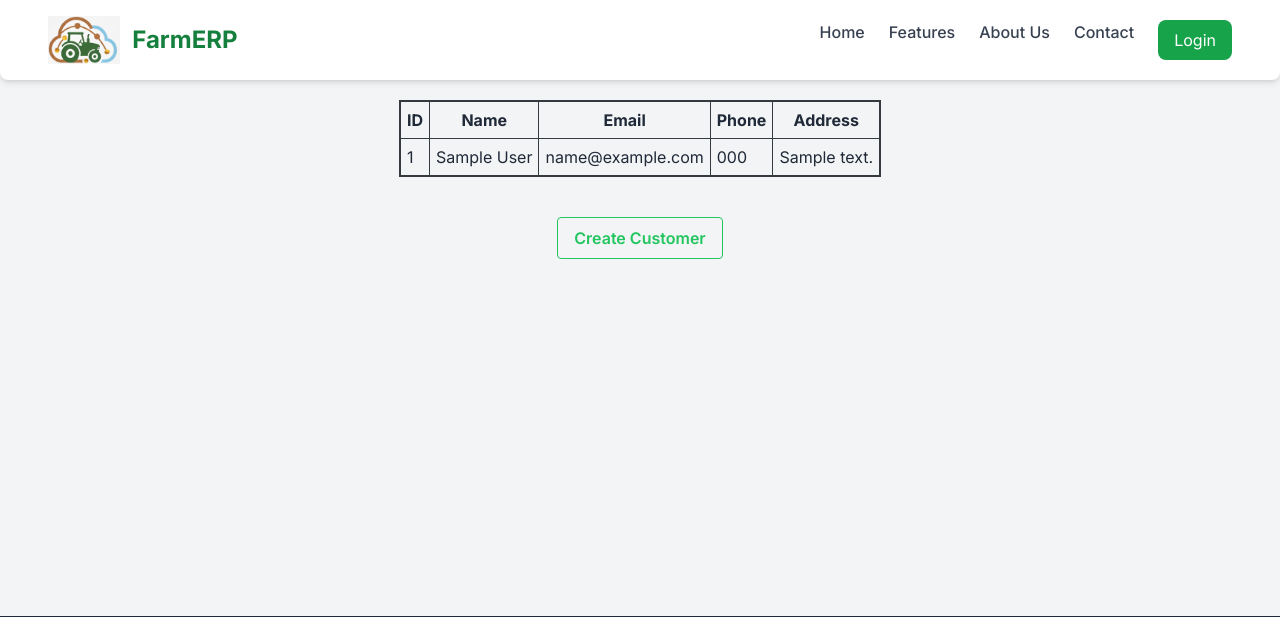
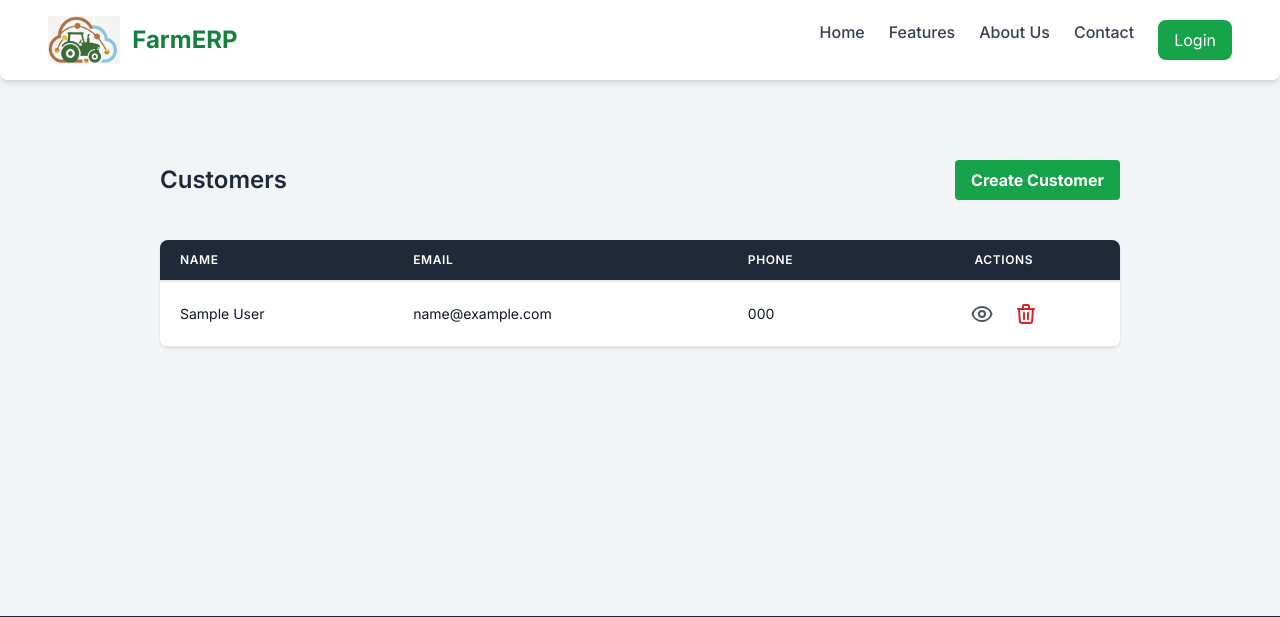
Before and after one commit to MartinJanssens1307/FarmERP, a Django app: page /customers in a window 1280 px wide. Shown: the top 617 px of the page. Run offline with Django 5.2, Linux system fonts and the light colour scheme; tables that the repository leaves empty hold one stand-in row (values such as "Sample post"); some libraries are stand-ins or nearby versions.

Commit message:
View, delete and create customers + look

```diff
--- a/ERP/templates/ERP/customers.html
+++ b/ERP/templates/ERP/customers.html
@@ -6,35 +6,64 @@
 
 
 {% block body %}
-    <div class="table-container" style="display: flex; justify-content: center; align-items: center; width: 100%;">
-        <table class="table table-striped table-bordered" style="border: 2px solid #343a40; margin: 20px auto;">
-            <thead class="thead-dark">
+<div class="container mx-auto px-4 sm:px-8 max-w-5xl my-12">
+    <div class="py-8">
+        <div class="flex justify-between items-center mb-6">
+            <h2 class="text-2xl font-semibold leading-tight text-gray-800">Customers</h2>
+            <a href="{% url 'create_customer' %}" class="bg-green-600 hover:bg-green-700 text-white font-bold py-2 px-4 rounded focus:outline-none focus:shadow-outline transition duration-300">
+                Create Customer
+            </a>
+        </div>
+        <div class="-mx-4 sm:-mx-8 px-4 sm:px-8 py-4 overflow-x-auto">
+            <div class="inline-block min-w-full shadow rounded-lg overflow-hidden">
+                <table class="min-w-full leading-normal">
+                    <thead class="bg-gray-800 text-white">
                         <tr>
-                    <th style="border: 1px solid #343a40; padding: 6px;">ID</th>
-                    <th style="border: 1px solid #343a40; padding: 6px;">Name</th>
-                    <th style="border: 1px solid #343a40; padding: 6px;">Email</th>
-                    <th style="border: 1px solid #343a40; padding: 6px;">Phone</th>
-                    <th style="border: 1px solid #343a40; padding: 6px;">Address</th>
-                    <!-- Add more columns if your Customer model has more fields -->
+                            <th class="px-5 py-3 border-b-2 border-gray-200 text-left text-xs font-semibold uppercase tracking-wider">
+                                Name
+                            </th>
+                            <th class="px-5 py-3 border-b-2 border-gray-200 text-left text-xs font-semibold uppercase tracking-wider">
+                                Email
+                            </th>
+                            <th class="px-5 py-3 border-b-2 border-gray-200 text-left text-xs font-semibold uppercase tracking-wider">
+                                Phone
+                            </th>
+                            <th class="px-5 py-3 border-b-2 border-gray-200 text-center text-xs font-semibold uppercase tracking-wider">
+                                Actions
+                            </th>
                         </tr>
                     </thead>
-            <tbody>
+                    <tbody class="bg-white">
                         {% for customer in customers %}
                         <tr>
-                        <td style="border: 1px solid #343a40; padding: 6px;"><a href="{% url 'customer' customer.id %}">{{ customer.id }}</a></td>
-                        <td style="border: 1px solid #343a40; padding: 6px;">{{ customer.name }}</td>
-                        <td style="border: 1px solid #343a40; padding: 6px;">{{ customer.email }}</td>
-                        <td style="border: 1px solid #343a40; padding: 6px;">{{ customer.phone }}</td>
-                        <td style="border: 1px solid #343a40; padding: 6px;">{{ customer.address }}</td>
-                        <!-- Add more cells if your Customer model has more fields -->
+                            <td class="px-5 py-5 border-b border-gray-200 text-sm">
+                                <p class="text-gray-900 whitespace-no-wrap">{{ customer.name }}</p>
+                            </td>
+                            <td class="px-5 py-5 border-b border-gray-200 text-sm">
+                                <p class="text-gray-900 whitespace-no-wrap">{{ customer.email }}</p>
+                            </td>
+                            <td class="px-5 py-5 border-b border-gray-200 text-sm">
+                                <p class="text-gray-900 whitespace-no-wrap">{{ customer.phone }}</p>
+                            </td>
+                            <td class="px-5 py-5 border-b border-gray-200 text-sm text-center">
+                                <a href="{% url 'customer' customer.id %}" class="text-gray-600 hover:text-green-600 mx-2" title="View Details">
+                                    <svg xmlns="http://www.w3.org/2000/svg" class="h-6 w-6 inline-block" fill="none" viewBox="0 0 24 24" stroke="currentColor">
+                                        <path stroke-linecap="round" stroke-linejoin="round" stroke-width="2" d="M15 12a3 3 0 11-6 0 3 3 0 016 0z" />
+                                        <path stroke-linecap="round" stroke-linejoin="round" stroke-width="2" d="M2.458 12C3.732 7.943 7.523 5 12 5c4.478 0 8.268 2.943 9.542 7-1.274 4.057-5.064 7-9.542 7-4.477 0-8.268-2.943-9.542-7z" />
+                                    </svg>
+                                </a>
+                                <a href="{% url 'delete_customer' customer.id %}" class="text-red-600 hover:text-red-800 mx-2" title="Delete Customer" onclick="return confirm('Are you sure you want to delete this customer?');">
+                                    <svg xmlns="http://www.w3.org/2000/svg" class="h-6 w-6 inline-block" fill="none" viewBox="0 0 24 24" stroke="currentColor">
+                                        <path stroke-linecap="round" stroke-linejoin="round" stroke-width="2" d="M19 7l-.867 12.142A2 2 0 0116.138 21H7.862a2 2 0 01-1.995-1.858L5 7m5 4v6m4-6v6m1-10V4a1 1 0 00-1-1h-4a1 1 0 00-1 1v3M4 7h16" />
+                                    </svg>
+                                </a>
+                            </td>
                         </tr>
                         {% endfor %}
                     </tbody>
                 </table>
             </div>
-    <div style="display: flex; justify-content: center; align-items: center; width: 100%; margin-top: 20px;">
-        <form>
-            <button class="bg-transparent hover:bg-green-700 text-green-500 font-semibold hover:text-white py-2 px-4 border border-green-500 hover:border-transparent rounded">Create Customer</button>
-        </form>
+        </div>
+    </div>
 </div>
 {% endblock %}
--- a/ERP/urls.py
+++ b/ERP/urls.py
@@ -4,8 +4,10 @@ from . import views
 
 urlpatterns = [
     path("", views.index, name="index"),
+    path("create_customer", views.createCustomer, name="create_customer"),
     path("customers", views.customers, name="customers"),
     path("customers/<int:id>", views.customer, name="customer"),
+    path("customers/delete/<int:id>", views.delete_customer, name="delete_customer"),
     path("crops", views.construction, name="crops"),
     path("equipment", views.construction, name="equipment"),
     path("finance", views.construction, name="finance"),
--- a/ERP/views.py
+++ b/ERP/views.py
@@ -2,12 +2,29 @@ from django.shortcuts import redirect, render
 from django.http import HttpResponse
 
 from .models import Customer
+from django import forms
 
 def index(request):
     return render(request, "ERP/index.html")
 
 def construction(request):
     return render(request, "ERP/construction.html")
+
+def createCustomer(request):
+    class CustomerForm(forms.ModelForm):
+        class Meta:
+            model = Customer
+            fields = '__all__'
+
+    if request.method == "POST":
+        form = CustomerForm(request.POST)
+        if form.is_valid():
+            form.save()
+            return redirect('customers')
+    else:
+        form = CustomerForm()
+
+    return render(request, "ERP/createCustomer.html", {"form": form})
 
 def customers(request):
     customers = Customer.objects.all()
@@ -21,3 +38,8 @@ def customer(request, id):
     return render(request, "ERP/customer.html",{
         "customer":customer
     })
+
+def delete_customer(request, id):
+    customer = Customer.objects.get(pk=id)
+    customer.delete()
+    return redirect('customers')
```
Also changed, not shown: ERP/templates/ERP/createCustomer.html (added, +34 -0 lines). Lines whose indentation alone changed are shown as unchanged.
